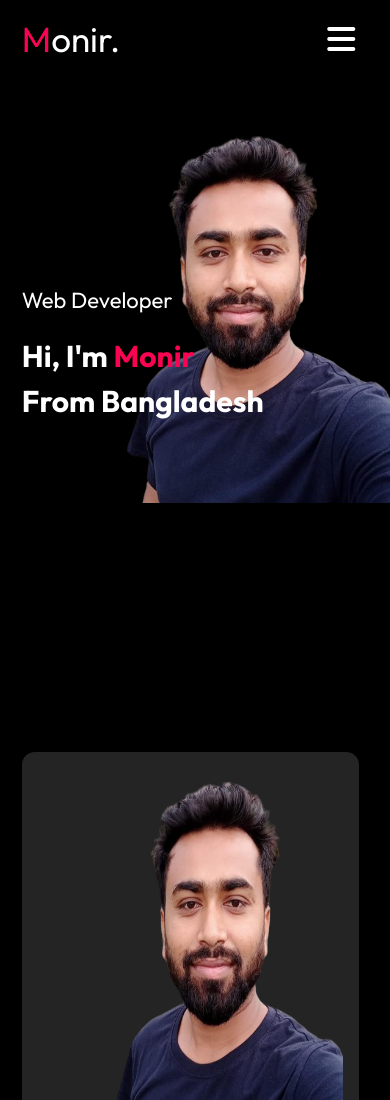
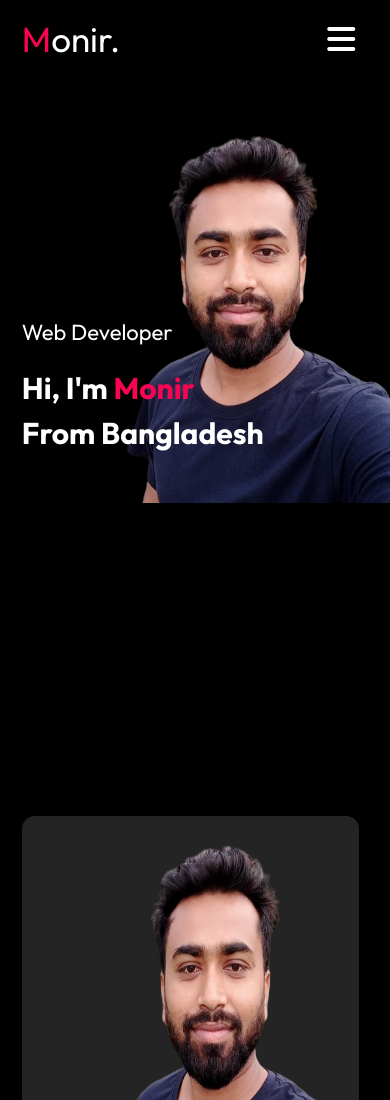
Before and after one commit to monir-hossaien/my-portfolio, a plain HTML site: page index.html in a window 390 px wide. Shown: the top 1100 px of the page. Drawn offline with Linux system fonts and the light colour scheme; files whose address does not match are found by name.

Commit message:
version 1.0.5

```diff
--- a/css/responsive.css
+++ b/css/responsive.css
@@ -16,7 +16,7 @@
 
     /* ----hero---- */
     #hero{
-        margin: 7rem 0;
+        margin: 9rem 0;
         & .wrapper{
             & h4{
                 font-size: 22px;
```
